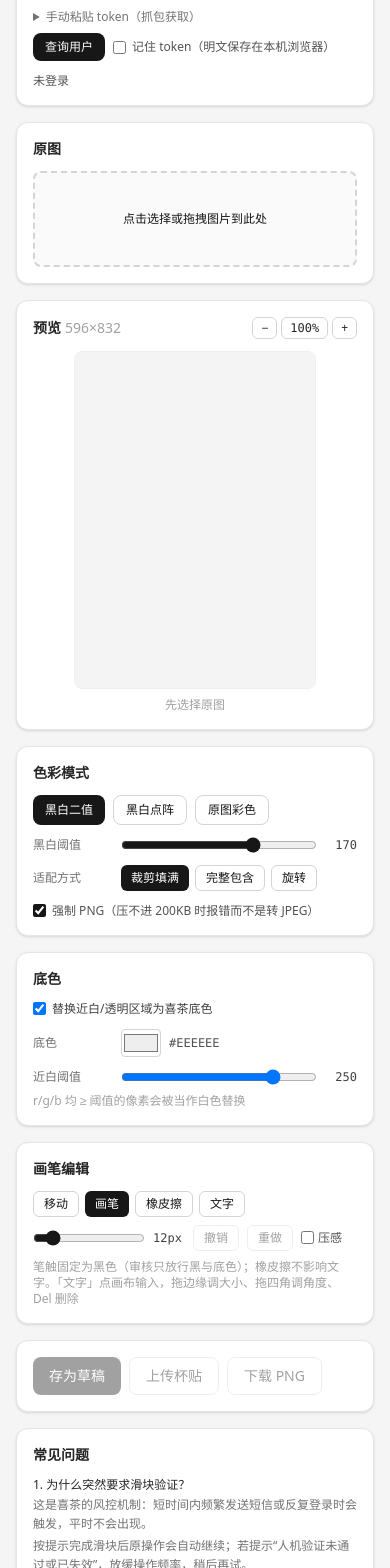
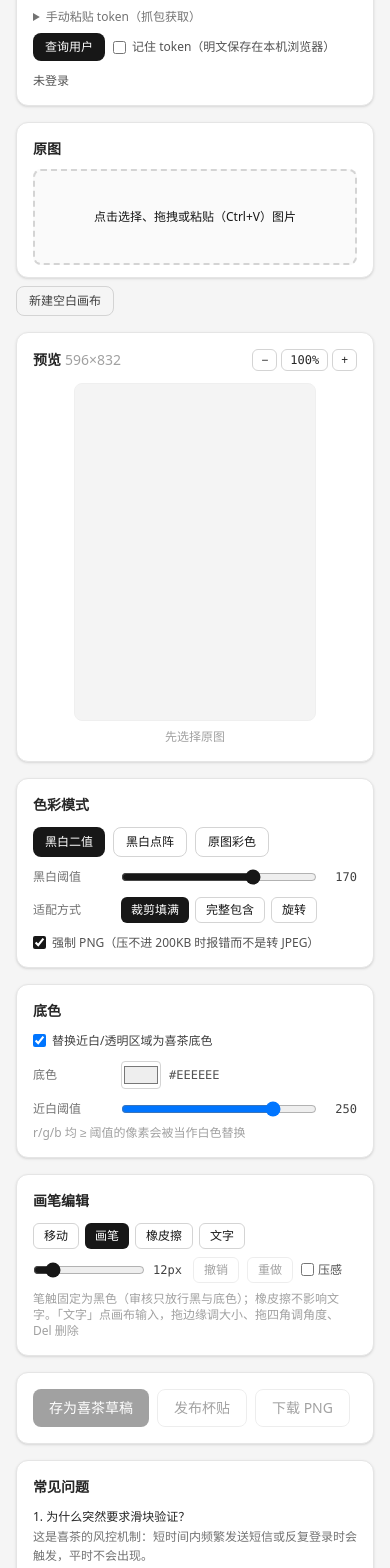
Before and after one commit to DiheMoe/heyteago-diy, a Next.js app in the folder web/: page / in a window 390 px wide. Shown: the part 280-1848 px from the top of the page. Built offline with nearby package versions, Linux system fonts and the light colour scheme.

Commit message:
:children_crossing: Paste image import, blank canvas start, mobile sticky preview, upload size display

```diff
--- a/web/app/page.tsx
+++ b/web/app/page.tsx
@@ -24,6 +24,7 @@ interface PendingUpload {
   blob: Blob;
   hash: string;
   duplicate: boolean;
+  sizeBytes: number;
 }
 
 export default function Page() {
@@ -318,6 +319,34 @@ export default function Page() {
     syncUndoState();
   };
 
+  // 新建空白画布：纯白底图进渲染管线（二值化后全白，底色替换后就是杯底色）。
+  // 视为全新开始：清空笔触/文字与撤销/重做历史。
+  const handleBlank = () => {
+    const c = document.createElement("canvas");
+    c.width = CUP_WIDTH;
+    c.height = CUP_HEIGHT;
+    const ctx = c.getContext("2d");
+    if (!ctx) return;
+    ctx.fillStyle = "#FFFFFF";
+    ctx.fillRect(0, 0, CUP_WIDTH, CUP_HEIGHT);
+    const img = new Image();
+    img.onload = () => {
+      markRendering();
+      setPendingUpload(null);
+      setImage(img);
+      setImageName("空白画布");
+      setView({ rotate: 0, offsetX: 0, offsetY: 0 });
+      history.current = [];
+      redoStrokes.current = [];
+      setStrokeAnchor(null);
+      setSelectedTextId(null);
+      applyTexts([], null);
+      replayStrokes({ ink: inkCanvasRef.current, erase: eraseCanvasRef.current }, [], effectiveBg(bg));
+      syncUndoState();
+    };
+    img.src = c.toDataURL("image/png");
+  };
+
   // 重做只需补画弹出的这一条（顺序与原始一致），无需全量重放
   const redo = () => {
     const s = redoStrokes.current.pop();
@@ -476,7 +505,7 @@ export default function Page() {
     try {
       const blob = await exportCurrent();
       const hash = await sha1Hex(blob);
-      setPendingUpload({ blob, hash, duplicate: hash === lastUploadHash.current });
+      setPendingUpload({ blob, hash, duplicate: hash === lastUploadHash.current, sizeBytes: blob.size });
     } catch (err) {
       setStatus({ kind: "error", text: errorText(err) });
     } finally {
@@ -549,9 +578,9 @@ export default function Page() {
         </p>
       </header>
 
-      {/* 桌面端：预览左列吸附，操作右列；移动端：选图 → 预览 → 参数 → 操作 */}
+      {/* 预览吸附：桌面端左列 sticky；移动端 sticky 在顶部（限高避免占满视口） */}
       <div className="grid gap-4 lg:grid-cols-[minmax(0,1fr)_360px]">
-        <div className="order-3 lg:col-start-1 lg:row-start-1 lg:row-span-7 lg:self-start lg:sticky lg:top-4">
+        <div className="sticky top-2 z-10 order-3 lg:col-start-1 lg:row-span-7 lg:row-start-1 lg:self-start lg:top-4">
           <PreviewCanvas
             baseCanvasRef={baseCanvasRef}
             eraseCanvasRef={eraseCanvasRef}
@@ -592,6 +621,15 @@ export default function Page() {
         </div>
         <div className="order-2 lg:col-start-2">
           <ImagePicker fileName={imageName} onPick={handlePick} onError={(text) => setStatus({ kind: "error", text })} />
+          <div className="mt-2 flex gap-2">
+            <button
+              type="button"
+              onClick={handleBlank}
+              className="rounded-lg border border-neutral-300 px-3 py-1.5 text-xs text-neutral-700 hover:bg-neutral-100"
+            >
+              新建空白画布
+            </button>
+          </div>
         </div>
         <div className="order-4 lg:col-start-2">
           <ToneControls value={tone} onChange={applyTone} rotate={view.rotate} onRotate={rotateImage} />
--- a/web/components/ActionBar.tsx
+++ b/web/components/ActionBar.tsx
@@ -1,8 +1,10 @@
 "use client";
 
-// 操作区：存为草稿（主操作，App 内可继续编辑）/ 上传杯贴（次操作，两步确认）/ 下载 PNG。
-// 直接上传立即生效，确认态在点击「上传杯贴」导出产物后给出；
+// 操作区：存为喜茶草稿（主操作，App 内可继续编辑）/ 发布杯贴（次操作，两步确认）/ 下载 PNG。
+// 发布会立即生效，确认态在点击「发布杯贴」导出产物后给出；
 // 与上次上传完全相同的提示并入确认态，不再单独弹窗打断。
+import { MAX_UPLOAD_BYTES } from "@/lib/canvas/constants";
+
 export interface Status {
   kind: "info" | "error" | "success";
   text: string;
@@ -10,6 +12,7 @@ export interface Status {
 
 export interface PendingUpload {
   duplicate: boolean;
+  sizeBytes: number;
 }
 
 interface Props {
@@ -40,7 +43,10 @@ export function ActionBar({
       {pendingUpload ? (
         <div className="rounded-lg border border-amber-200 bg-amber-50 p-3">
           <p className="text-xs font-medium text-amber-900">
-            直接上传会立即发布到你的喜茶账号，日常更推荐「存为草稿」。
+            发布会立即生效到你的喜茶账号，日常更推荐「存为喜茶草稿」。
+          </p>
+          <p className="mt-1 text-xs text-amber-700">
+            导出大小 {Math.round(pendingUpload.sizeBytes / 1024)}KB / 上限 {MAX_UPLOAD_BYTES / 1024}KB
           </p>
           {pendingUpload.duplicate && (
             <p className="mt-1 text-xs text-amber-700">注意：这张图片与上次上传的完全相同。</p>
@@ -52,7 +58,7 @@ export function ActionBar({
               disabled={busy !== null}
               className="rounded-lg bg-amber-600 px-4 py-2 text-sm text-white hover:bg-amber-500 disabled:opacity-40"
             >
-              {busy === "upload" ? "上传中…" : "确认直接上传"}
+              {busy === "upload" ? "发布中…" : "确认发布"}
             </button>
             <button
               type="button"
@@ -72,7 +78,7 @@ export function ActionBar({
             disabled={!canSubmit || busy !== null}
             className="rounded-lg bg-neutral-900 px-4 py-2 text-sm text-white hover:bg-neutral-700 disabled:opacity-40"
           >
-            {busy === "draft" ? "保存中…" : "存为草稿"}
+            {busy === "draft" ? "保存中…" : "存为喜茶草稿"}
           </button>
           <button
             type="button"
@@ -80,7 +86,7 @@ export function ActionBar({
             disabled={!canSubmit || busy !== null}
             className="rounded-lg border border-neutral-300 px-4 py-2 text-sm hover:bg-neutral-50 disabled:opacity-40"
           >
-            {busy === "upload" ? "准备中…" : "上传杯贴"}
+            {busy === "upload" ? "准备中…" : "发布杯贴"}
           </button>
           <button
             type="button"
--- a/web/components/ImagePicker.tsx
+++ b/web/components/ImagePicker.tsx
@@ -1,7 +1,7 @@
 "use client";
 
-// 图片选择：点击或拖拽导入原图。
-import { useRef, useState } from "react";
+// 图片选择：点击、拖拽或粘贴导入原图；卡片底部工具行承载空白画布与帮助入口。
+import { useEffect, useRef, useState } from "react";
 
 interface Props {
   fileName: string | null;
@@ -22,9 +22,22 @@ export function ImagePicker({ fileName, onPick, onError }: Props) {
     onPick(file);
   };
 
+  // 全局粘贴导入（截图场景）；文本输入框内的粘贴不拦截（如粘贴 token）
+  useEffect(() => {
+    const onPaste = (e: ClipboardEvent) => {
+      const t = e.target;
+      if (t instanceof HTMLInputElement || t instanceof HTMLTextAreaElement) return;
+      const file = Array.from(e.clipboardData?.files ?? []).find((f) => f.type.startsWith("image/"));
+      if (file) accept(file);
+    };
+    window.addEventListener("paste", onPaste);
+    return () => window.removeEventListener("paste", onPaste);
+  });
+
   return (
-    <section className="rounded-xl border border-neutral-200 bg-white p-4 shadow-sm">
-      <h2 className="mb-3 text-sm font-semibold text-neutral-800">原图</h2>
+    <section className="rounded-xl border border-neutral-200 bg-white shadow-sm">
+      <div className="p-4 pb-3">
+        <h2 className="mb-2.5 text-sm font-semibold text-neutral-800">原图</h2>
         <div
           role="button"
           tabIndex={0}
@@ -44,7 +57,7 @@ export function ImagePicker({ fileName, onPick, onError }: Props) {
             dragging ? "border-neutral-500 bg-neutral-100" : "border-neutral-300 bg-neutral-50 hover:bg-neutral-100"
           }`}
         >
-        {fileName ? `已选择：${fileName}（点击更换）` : "点击选择或拖拽图片到此处"}
+          {fileName ? `已选择：${fileName}（点击更换）` : "点击选择、拖拽或粘贴（Ctrl+V）图片"}
         </div>
         <input
           ref={inputRef}
@@ -56,6 +69,7 @@ export function ImagePicker({ fileName, onPick, onError }: Props) {
             e.target.value = "";
           }}
         />
+      </div>
     </section>
   );
 }
```
Lines whose indentation alone changed are shown as unchanged.
